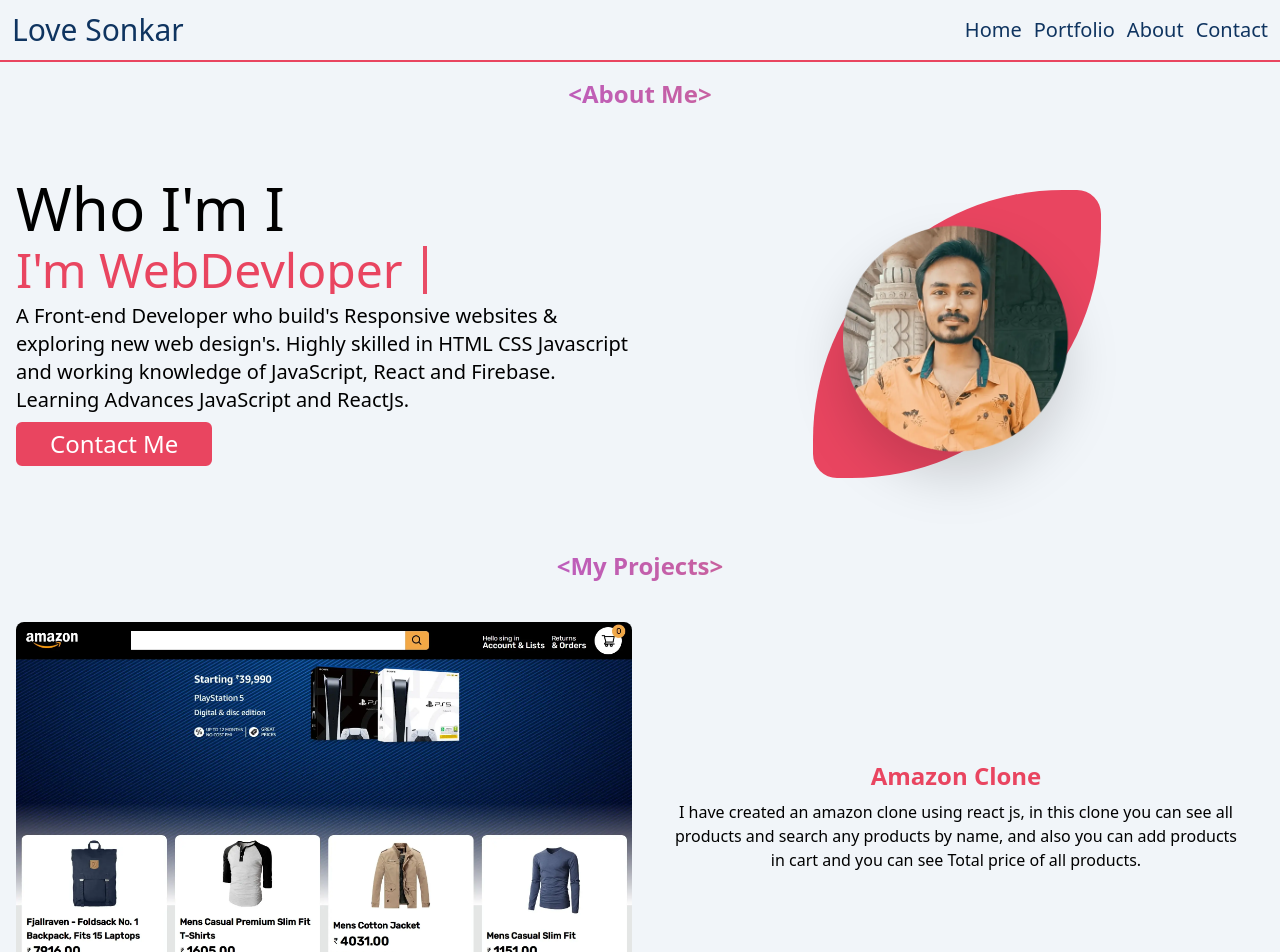
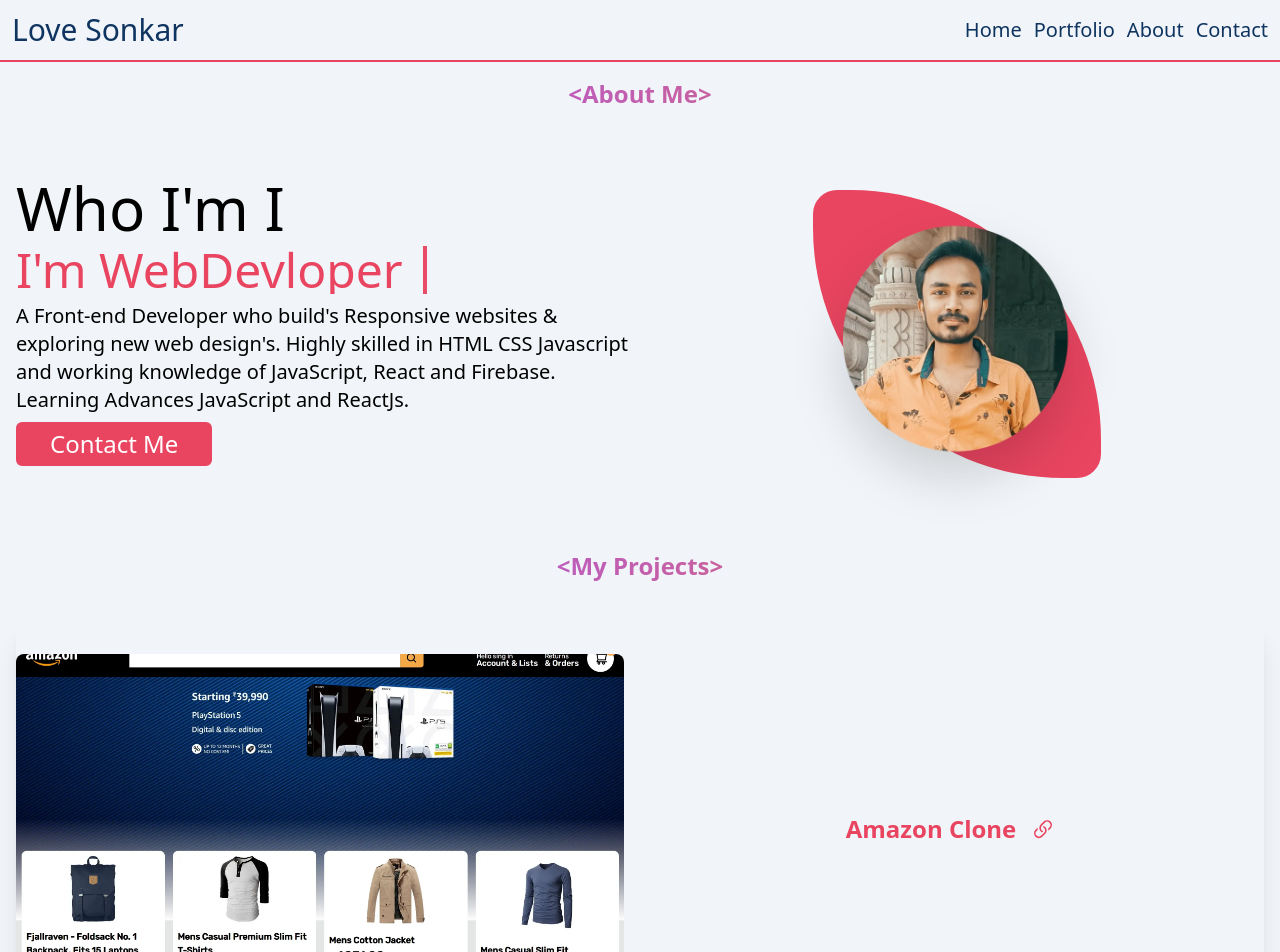
Before and after one commit to love-sonkar/react-portfolio, a React (Vite) app: page /about in a window 1280 px wide. Shown: the top 952 px of the page. Built offline with nearby package versions, Linux system fonts and the light colour scheme; the HTML template or start-up script is replaced by a standard one.

Commit message:
some bug fixes and changes in about page

```diff
--- a/src/components/AboutSection.jsx
+++ b/src/components/AboutSection.jsx
@@ -9,53 +9,49 @@ const AboutSection = () => {
     {
       id: 1,
       title: "Amazon Clone",
-      paragraph:
-        "I have created an amazon clone using react js, in this clone you can see all products and search any products by name, and also you can add products in cart and you can see Total price of all products.",
+      link: "https://amazon-clone-swart-ten.vercel.app/",
       image: "/images/amazon.webp",
       reverse: false,
     },
     {
       id: 2,
       title: "Netflix Clone",
-      paragraph:
-        "This is my first react project in which I have fetched movie data from tmdb using axios, I have used skeleton loading and lazy load image to make user friendly, and lot's of optimization.",
+      link: "https://love-sonkar.github.io/Netflix/",
       image: "/images/netflix.webp",
       reverse: true,
     },
     {
       id: 3,
       title: "Tic tac toa Clone",
-      paragraph:
-        "I have created Tic Tac Toe game using React, or can be played with two people and this site is responsive as well as attractive.",
+      link: "https://love-sonkar.github.io/tictactoe/",
       image: "/images/tictactoe.webp",
       reverse: false,
     },
     {
       id: 4,
       title: "Microsoft Clone",
-      paragraph:
-        "I have cloned Microsoft's website by looking at it and this site is fully responsive.",
+      link: "https://love-sonkar.github.io/microsoft-webclone/",
       image: "/images/microsoft.webp",
       reverse: true,
     },
     {
       id: 5,
       title: "OneVision HealthCare",
-      paragraph: "I have Created an Hospital webstite.",
+      link: "https://love-sonkar.github.io/One-Vision-Healthcare/",
       image: "/images/onevision.webp",
       reverse: false,
     },
     {
       id: 6,
-      title: "Meshopt Online Shopping App",
-      paragraph: "This is My personal online shopping app.",
+      title: "Meshop Online Shopping App",
+      link: "https://love-sonkar.github.io/MeShop/",
       image: "/images/meshop.webp",
       reverse: true,
     },
     {
       id: 7,
       title: "WorldClock",
-      paragraph: "This Is an basic world clock",
+      link: "https://love-sonkar.github.io/WorldClock/",
       image: "/images/worldclock.webp",
       reverse: false,
     },
@@ -66,6 +62,7 @@ const AboutSection = () => {
       <Heading className="text-center">About Me</Heading>
       <div className="py-10">
         <HeroSectionContainer
+          left
           title="Who I'm I"
           typewriterText="I'm WebDevloper"
           image={Profile2}
@@ -74,7 +71,7 @@ const AboutSection = () => {
         />
       </div>
       <div className="p-4">
-        <Heading className="text-center mb-10   ">My Projects</Heading>
+        <Heading className="text-center mb-10">My Projects</Heading>
 
         {ProjectData.map((item) => {
           return <Projects key={item.id} item={item} image={item.image} />;
--- a/src/components/HeroSectionContainer.jsx
+++ b/src/components/HeroSectionContainer.jsx
@@ -9,6 +9,7 @@ const HeroSectionContainer = ({
   title,
   buttontext,
   name,
+  left,
 }) => {
   return (
     <div className="flex flex-col-reverse md:flex-row flex-wrap gap-5 p-4">
@@ -29,7 +30,13 @@ const HeroSectionContainer = ({
         </div>
       </ContainerCenter>
       <ContainerCenter className="flex-1 justify-center relative pt-6">
-        <div className="bg-baseColor h-72 w-72 border-3 p-4 rounded-br-[250px] rounded-tr-3xl rounded-bl-3xl rounded-tl-[250px]">
+        <div
+          className={`bg-baseColor h-72 w-72 p-4 ${
+            left
+              ? "rounded-br-3xl rounded-tr-[250px] rounded-bl-[250px] rounded-tl-3xl"
+              : "rounded-br-[250px] rounded-tr-3xl rounded-bl-3xl rounded-tl-[250px]"
+          }`}
+        >
           <LazyLoadImage
             src={image}
             effect="blur"
--- a/src/components/Projects.jsx
+++ b/src/components/Projects.jsx
@@ -1,27 +1,35 @@
 import React from "react";
 import { LazyLoadImage } from "react-lazy-load-image-component";
 import { ContainerCenter } from "./utility";
+import { BsLink45Deg } from "react-icons/bs";
+import { Link } from "react-router-dom";
 
 const Projects = ({ item }) => {
-  const { title, image, paragraph, reverse } = item;
+  const { title, image, reverse, link } = item;
   return (
     <ContainerCenter
-      className={`flex flex-col md:flex-row gap-4 my-8 ${
+      className={`flex flex-col md:flex-row gap-4 my-8 py-8 rounded shadow-xl ${
         reverse && "md:flex-row-reverse"
       }`}
     >
-      <div className="flex-1">
+      <div className="flex-1 cursor-pointer border-b-2 border-baseColor">
         <LazyLoadImage
           src={image}
-          className="w-full h-full rounded-lg"
+          className="rounded-lg object-cover hover:object-contain aspect-video"
           effect="blur"
           alt="title"
           placeholderSrc="/images/dummy.png"
         />
       </div>
-      <div className="flex-1 flex items-center justify-center flex-col text-center">
-        <h1 className="text-2xl text-baseColor font-semibold py-2">{title}</h1>
-        <p className="text-base w-11/12 break-words">{paragraph}</p>
+      <div className="flex flex-1 px-2 items-center justify-center">
+        <Link
+          target="_blank"
+          to={link}
+          className="flex gap-3 border-b-2 border-b-baseColor md:border-0"
+        >
+          <h1 className="text-2xl text-baseColor font-semibold">{title}</h1>
+          <BsLink45Deg className="text-3xl pt-1 text-baseColor " />
+        </Link>
       </div>
     </ContainerCenter>
   );
--- a/src/components/utility/index.jsx
+++ b/src/components/utility/index.jsx
@@ -42,7 +42,7 @@ export const Button = ({
         basecolor
           ? "bg-baseColor hover:text-baseColor border-baseColor"
           : "bg-white border-white hover:text-white"
-      }  text-2xl rounded-md  px-8 border-2 py-1  hover:bg-transparent transition-colors ${
+      }  text-2xl rounded-md  px-8 border-2 py-1  hover:bg-transparent transition-colors duration-300 ease-in ${
         w ? w : "max-w-fit"
       } block text-center`}
     >
--- a/src/pages/Home.jsx
+++ b/src/pages/Home.jsx
@@ -7,11 +7,13 @@ import { Container } from "../components/utility";
 const Home = () => {
   return (
     <Container>
-      <HeroSectionContainer
-        title="Hii i'm"
-        name="Love Sonkar"
-        image={ImageProfile}
-      />
+      <div className="py-8">
+        <HeroSectionContainer
+          title="Hii i'm"
+          name="Love Sonkar"
+          image={ImageProfile}
+        />
+      </div>
       <Skills />
     </Container>
   );
```
